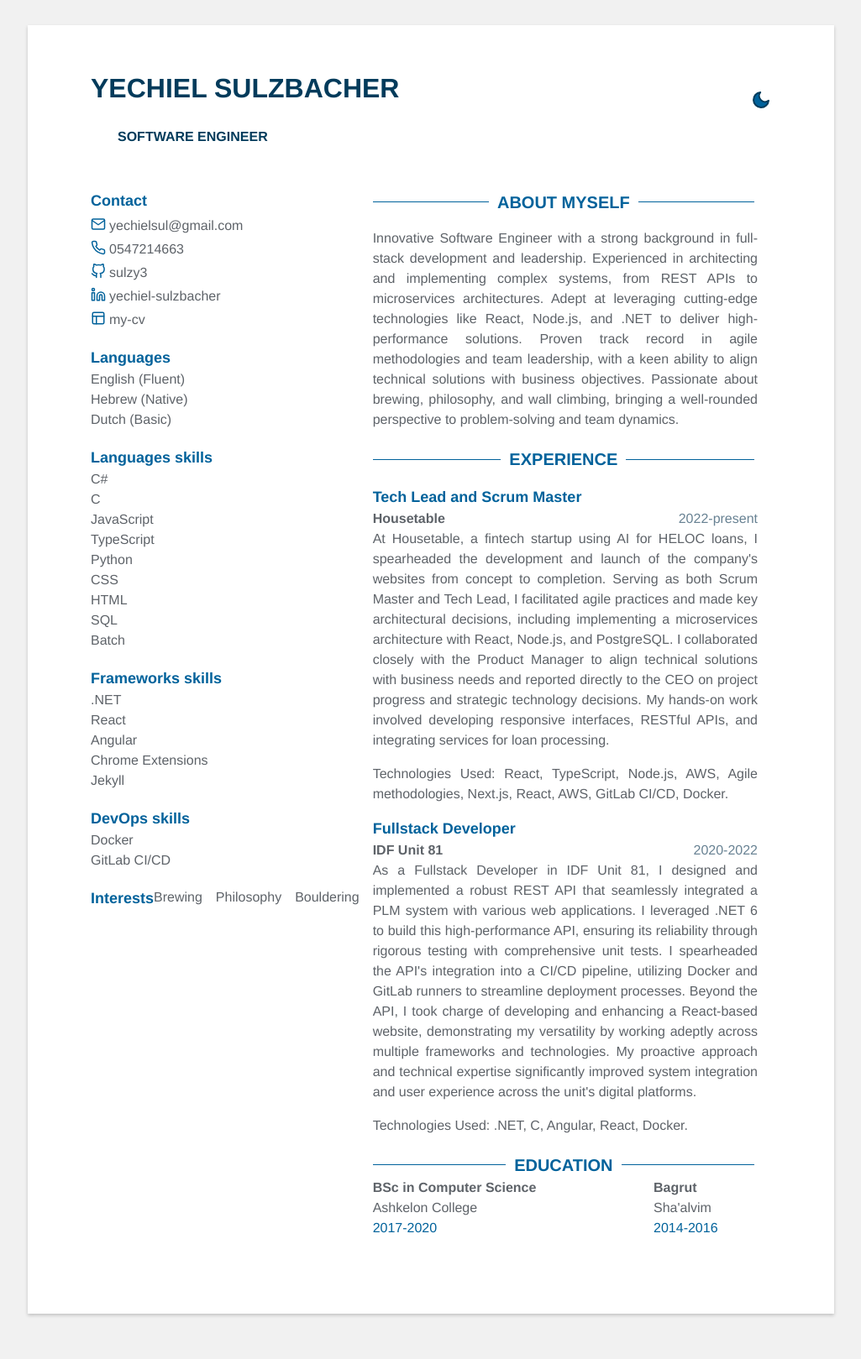
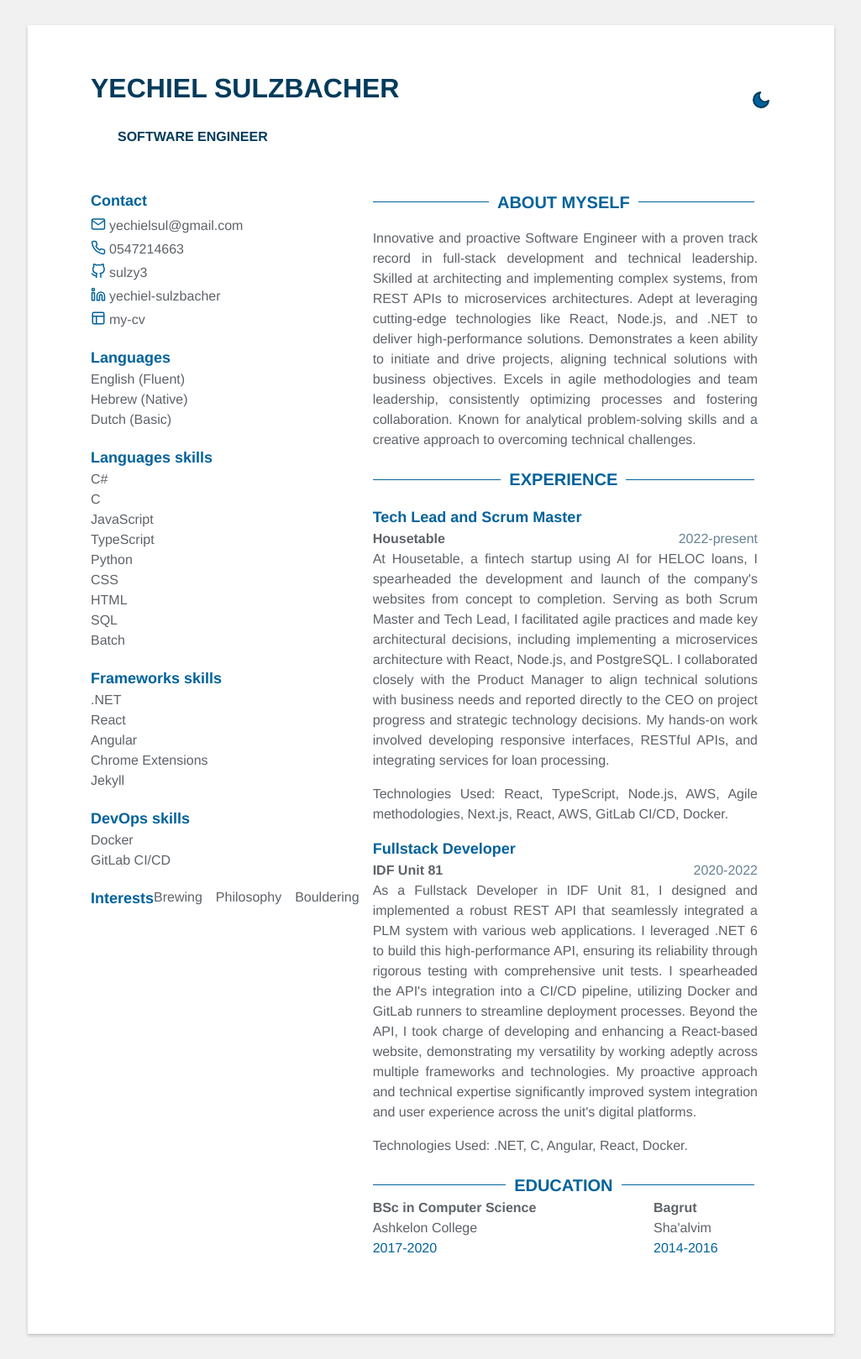
Before and after one commit to chaniheller97/my-cv, a Jekyll site: the page built from index.html, in a window 1280 px wide. Shown: the whole page at 84% size, without its empty margins (127-1152 px from the left). Built offline with Jekyll 4.4.1, drawn with Linux system fonts in a browser that asks for light colours; before the commit the page ends 1595 px from its top, so only the background shows below that.

Commit message:
update text

```diff
--- a/_data/data.yml
+++ b/_data/data.yml
@@ -56,8 +56,8 @@ skills:
 
 # Profile
 profile: |
-     Innovative Software Engineer with a strong background in full-stack development and leadership. Experienced in architecting and implementing complex systems, from REST APIs to microservices architectures. Adept at leveraging cutting-edge technologies like React, Node.js, and .NET to deliver high-performance solutions. Proven track record in agile methodologies and team leadership, with a keen ability to align technical solutions with business objectives. Passionate about brewing, philosophy, and wall climbing, bringing a well-rounded perspective to problem-solving and team dynamics.
- # Experience
+   Innovative and proactive Software Engineer with a proven track record in full-stack development and technical leadership. Skilled at architecting and implementing complex systems, from REST APIs to microservices architectures. Adept at leveraging cutting-edge technologies like React, Node.js, and .NET to deliver high-performance solutions. Demonstrates a keen ability to initiate and drive projects, aligning technical solutions with business objectives. Excels in agile methodologies and team leadership, consistently optimizing processes and fostering collaboration. Known for analytical problem-solving skills and a creative approach to overcoming technical challenges.
+# Experience
 experience:
   - role: Tech Lead and Scrum Master
     time: 2022-present
```
